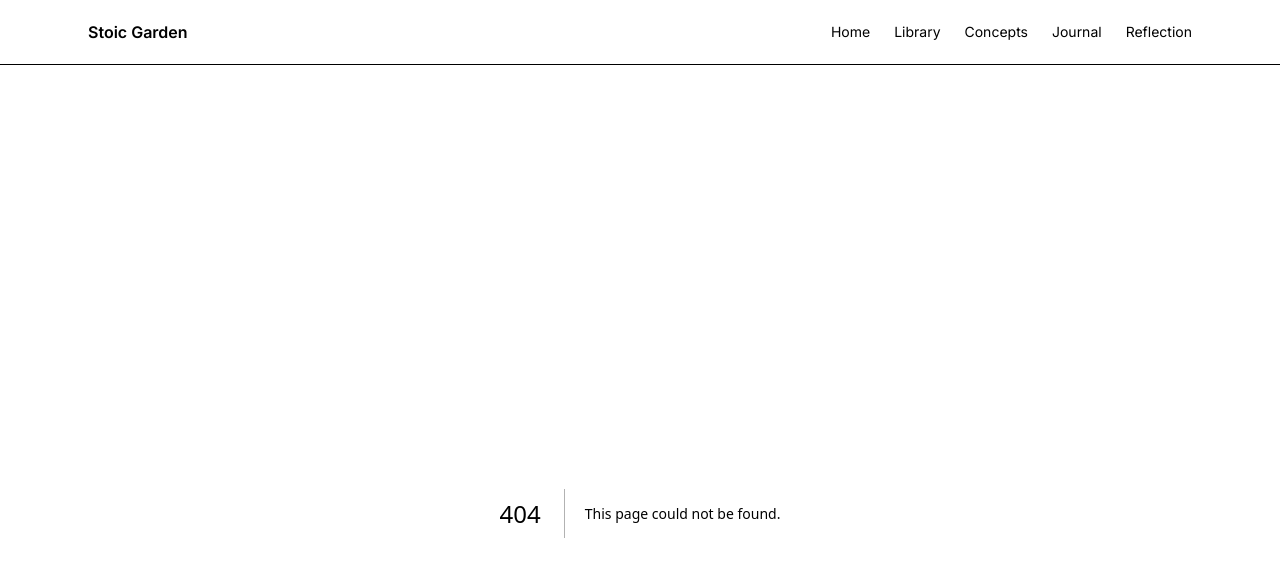
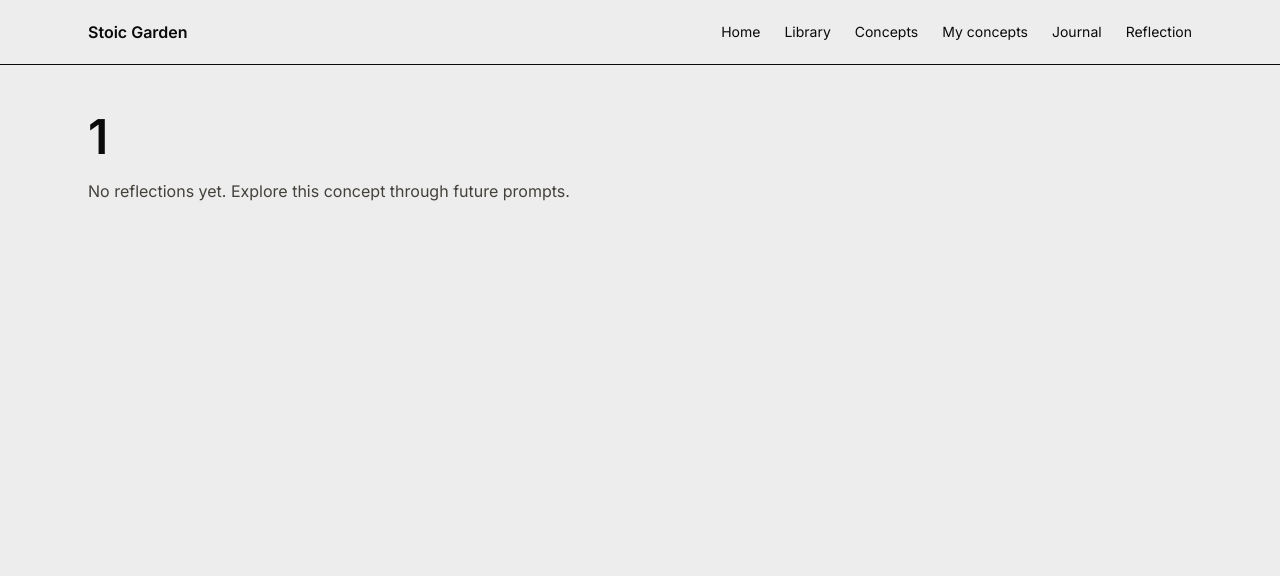
Before and after one commit to ketrinFox5/stoic-garden, a Next.js app: page /my-concepts/1 in a window 1280 px wide. Before the commit this address had no page. Shown: the top 576 px of the page. Built offline with nearby package versions, Linux system fonts and the light colour scheme.

Commit message:
add my-concept feature

```diff
--- /dev/null
+++ b/app/my-concepts/[slug]/page.tsx
@@ -0,0 +1,57 @@
+"use client"
+
+import { useParams }
+from "next/navigation"
+
+import { useJournal }
+from "@/hooks/use-journal"
+
+import {
+  getEntriesByConcept,
+}
+from "@/lib/services/journal-analytics"
+import { ConceptSlug } from '@/types/concept-slug'
+import { JournalEntryCard } from '@/components/journal/journal-entry-card'
+import { Text } from "@/components/typography/text"
+import { Heading } from '@/components/typography/heading'
+
+export default function MyConceptPage() {
+  const params =
+    useParams()
+
+  const slug =
+    params.slug as ConceptSlug
+
+  const { entries } =
+    useJournal()
+
+  const reflections =
+    getEntriesByConcept(
+      entries,
+      slug
+    )
+
+  return (
+    <div className="space-y-4">
+        <Heading>
+            {slug}
+        </Heading>
+        {reflections.length === 0 &&
+            <Text>
+                No reflections yet.
+
+                Explore this concept
+                through future prompts.
+        </Text>
+        }
+      {
+        reflections.map(entry => (
+            <JournalEntryCard
+            key={entry.id}
+            entry={entry}
+            />
+        ))
+    }
+    </div>
+  )
+}
--- /dev/null
+++ b/app/my-concepts/page.tsx
@@ -0,0 +1,44 @@
+"use client"
+
+import { useJournal }
+from "@/hooks/use-journal"
+
+import {
+  getConceptStats,
+}
+from "@/lib/services/journal-analytics"
+import {Text } from "@/components/typography/text"
+import { Heading } from '@/components/typography/heading'
+import { ConceptStatCard } from '@/components/concepts/concept-stat-card'
+
+export default function MyConceptsPage() {
+  const { entries } =
+    useJournal()
+
+  const stats =
+    getConceptStats(entries)
+
+  return (
+    <div className="space-y-4">
+       {/* {stats.length === 0 &&
+        <Text>
+            No reflections yet.
+
+            Start your first reflection
+            to begin building your practice.
+        </Text>} */}
+        <Heading>My concepts</Heading>
+        {stats.length === 0 ?
+            <Text>
+                No reflections yet.
+
+                Start your first reflection
+                to begin building your practice.
+            </Text> :
+            stats.map(record =>
+                <ConceptStatCard stat={record} key={crypto.randomUUID()}/>
+            )
+        }
+    </div>
+  )
+}
--- a/app/page.tsx
+++ b/app/page.tsx
@@ -5,14 +5,14 @@ import { QuoteText } from '@/components/typography/quote-text';
 import { SectionTitle } from '@/components/typography/section-title';
 import { Text } from '@/components/typography/text';
 import { Button } from '@/components/ui/button';
-// import { getQuotes } from '@/lib/api/quotes';
+import { getQuotes } from '@/lib/api/quotes';
 import { concepts } from '@/lib/mock-data/concepts';
-import { getQuotes } from '@/lib/services/quote-service';
+// import { getQuotes } from '@/lib/services/quote-service';
 import { Quote } from '@/types/quote';
 import Image from "next/image";
 
 export default async function Home() {
-  const quotes = getQuotes();
+  const quotes = await getQuotes();
 
   return (
      <div className="space-y-4">
@@ -25,16 +25,16 @@ export default async function Home() {
 
       {quotes.map(quote => <QuoteCard key={quote.id} quote={quote}></QuoteCard>)}
        <div className="grid gap-4 md:grid-cols-2">
-      {concepts.map((concept) => (
+      {/* {concepts.map((concept) => (
         <ConceptCard
           key={concept.id}
           concept={concept}
         />
-      ))}
+      ))} */}
     </div>
-      <Button variant='primary' size='sm' children="primary"/>
+      {/* <Button variant='primary' size='sm' children="primary"/>
       <Button variant='secondary' size='md' children="secondary"/>
-      <Button variant='ghost' size='lg' children="ghost"/>
+      <Button variant='ghost' size='lg' children="ghost"/> */}
     </div>
   );
 }
--- /dev/null
+++ b/components/concepts/concept-stat-card.tsx
@@ -0,0 +1,36 @@
+import { ConceptStat }
+from "@/types/concept-stat"
+import Link from 'next/link'
+
+type Props = {
+  stat: ConceptStat
+}
+
+export function ConceptStatCard({
+  stat,
+}: Props) {
+  return (
+    <Link
+  href={`/my-concepts/${stat.concept}`}
+>
+      <div
+      className="
+        rounded-xl
+        border
+        p-4
+      "
+    >
+      <h3>
+        {stat.concept}
+      </h3>
+
+      <p>
+        {stat.reflectionsCount}
+        {" "}
+        reflections
+      </p>
+    </div>
+</Link>
+
+  )
+}
--- a/components/layout/navbar.tsx
+++ b/components/layout/navbar.tsx
@@ -13,6 +13,10 @@ const links = [
    {
     href: "/concepts",
     label: "Concepts",
+  },
+  {
+    href: "/my-concepts",
+    label: "My concepts",
   },
   {
     href: "/journal",
--- /dev/null
+++ b/lib/services/journal-analytics.ts
@@ -0,0 +1,43 @@
+import { JournalEntry } from "@/types/journal-entry"
+import { ConceptStat } from "@/types/concept-stat"
+import { ConceptSlug } from '@/types/concept-slug'
+
+export function getConceptStats(
+  entries: JournalEntry[]
+): ConceptStat[] {
+  const map = new Map<
+    JournalEntry["concept"],
+    number
+  >()
+
+  for (const entry of entries) {
+    map.set(
+      entry.concept,
+      (map.get(entry.concept) ?? 0) + 1
+    )
+  }
+
+  return Array.from(
+    map.entries()
+  )
+    .map(
+      ([concept, reflectionsCount]) => ({
+        concept,
+        reflectionsCount,
+      })
+    )
+    .sort(
+      (a, b) =>
+        b.reflectionsCount -
+        a.reflectionsCount
+    )
+}
+
+export function getEntriesByConcept(
+  entries: JournalEntry[],
+  concept: ConceptSlug
+): JournalEntry[] {
+  return entries.filter(
+    entry => entry.concept === concept
+  )
+}
--- /dev/null
+++ b/types/concept-stat.ts
@@ -0,0 +1,7 @@
+import { ConceptSlug } from "./concept-slug"
+
+export type ConceptStat = {
+  concept: ConceptSlug
+
+  reflectionsCount: number
+}
```
